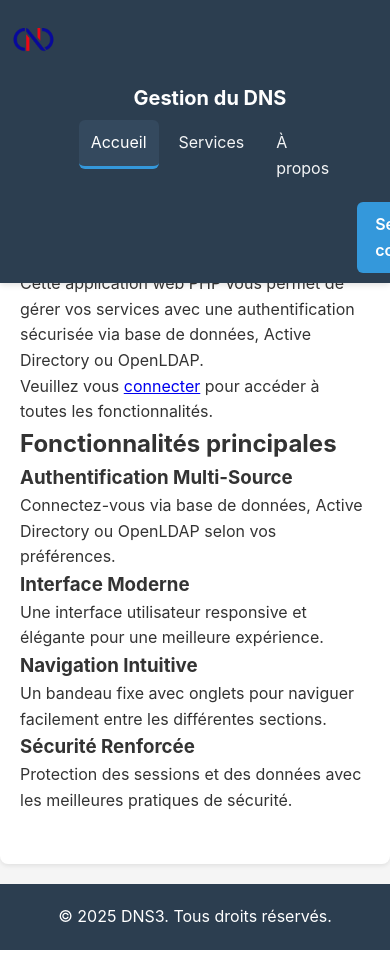
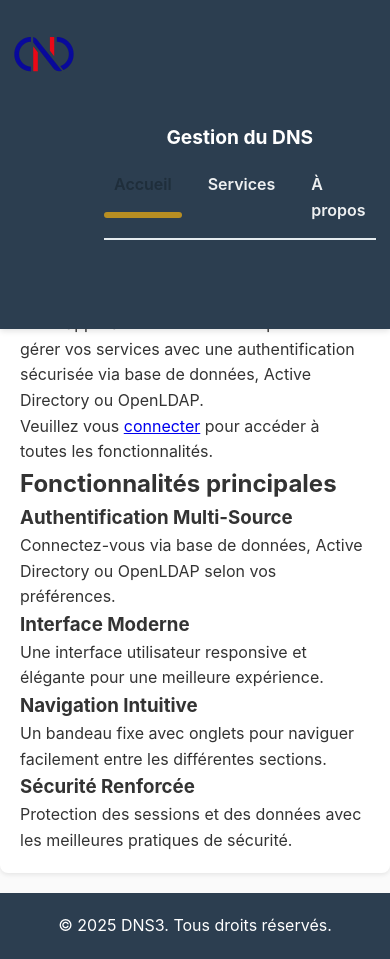
Before and after one commit to guittou/dns3, a PHP site: page /index.php in a window 390 px wide. Run offline with PHP 8.4, Linux system fonts and the light colour scheme.

Commit message:
Refactor CSS styles for header and layout adjustments
Updated various CSS styles for layout, colors, and responsiveness.

```diff
--- a/assets/css/style.css
+++ b/assets/css/style.css
@@ -1,5 +1,5 @@
-/* Global Styles */
 :root{
+    /* branding / palette — adapte si tu veux les couleurs exactes du logo */
     --brand-color: #2c3e50;
     --brand-dark: #34495e;
     --accent: #3498db;
@@ -7,55 +7,61 @@
     --danger: #e74c3c;
     --danger-dark: #c0392b;
     --text-on-brand: #ffffff;
+
+    /* variables pour onglets (inspirées du bandeau) */
+    --tab-line: #e5ebef;
+    --tab-underline: #B88E22;
+    --tab-accent: #333;
+    --tab-text: #1F2E3B;
 }
 
 /* Reset */
 * { margin: 0; padding: 0; box-sizing: border-box; }
 
-/* Body padding-top must match header height so content is not hidden under fixed header */
+/* Body padding-top must match header height so content is visible below fixed header */
 body {
     font-family: -apple-system, BlinkMacSystemFont, 'Segoe UI', Roboto, 'Helvetica Neue', Arial, sans-serif;
     line-height: 1.6;
     color: #333;
-    background-color: #f5f5f5;
-    padding-top: 124px; /* header height (see below) */
+    background-color: #fafafa;
+    padding-top: 180px; /* adjust to header height below (≈ 180px) */
 }
 
-/* Fixed header full-width */
+/* Fixed Header */
 .fixed-header {
     position: fixed;
     top: 0;
     left: 0;
     right: 0;
-    background-color: var(--brand-color);
+    background: var(--brand-color);
     color: var(--text-on-brand);
     box-shadow: 0 2px 6px rgba(0,0,0,0.12);
     z-index: 1000;
 }
 
-/* Grid: left | center | right, with two rows (title+nav stacked in center).
-   Add small horizontal padding so logo/button aren't glued to viewport edge. */
+/* Grid layout: left | center | right.
+   Add a small horizontal padding (12px) so logo/button aren't glued to viewport edge. */
 .header-grid {
     display: grid;
-    grid-template-columns: auto 1fr auto; /* left | center | right */
-    grid-template-rows: auto auto;         /* row1: title, row2: nav */
+    grid-template-columns: auto 1fr auto;
+    grid-template-rows: auto auto; /* title + tabs (stacked center) */
     align-items: center;
     column-gap: 16px;
-    padding: 0 12px;        /* small padding from edges as requested */
+    padding: 0 12px;       /* léger padding demandé */
     width: 100%;
-    height: 124px;          /* header total height; adjust if needed */
+    height: 180px;         /* header total height */
 }
 
-/* LEFT: logo near left, but with header-grid padding so not flush to viewport edge */
+/* LEFT: logo area, flush to the left but kept away from viewport edge by header-grid padding */
 .header-left {
     grid-column: 1;
-    grid-row: 1 / span 2; /* span both rows vertically */
-    justify-self: start;  /* left edge of grid cell (plus padding) */
+    grid-row: 1 / span 2;
+    justify-self: start;
     display: flex;
     align-items: center;
 }
 
-/* CENTER: title (row 1) and nav (row 2) stacked, centered */
+/* CENTER: title (row 1) and nav (row 2) stacked and centered */
 .header-center {
     grid-column: 2;
     grid-row: 1 / span 2;
@@ -65,72 +71,90 @@
     justify-content: center;
 }
 
-/* Constrain nav width so tabs remain centered under title within max width */
+/* Constrain nav width so tabs remain centered under title */
 .nav-inner {
     width: 100%;
-    max-width: 1000px;
+    max-width: 1100px;
     display: flex;
     justify-content: center;
+    border-bottom: 3px solid var(--tab-line); /* trait de séparation comme dans le bandeau */
+    padding-bottom: 8px;
+    margin-top: 8px;
 }
 
 /* RIGHT: auth button area */
 .header-right {
     grid-column: 3;
     grid-row: 1 / span 2;
-    justify-self: end;     /* right edge of grid cell (minus padding) */
+    justify-self: end;
     display: flex;
     align-items: center;
     gap: 12px;
 }
 
-/* Logo */
-.logo {
-    display:flex;
-    align-items:center;
-    text-decoration:none;
-    color:var(--text-on-brand);
-    font-weight:700;
-}
-
+/* Logo sizing: 150px as requested */
 .logo-img {
-    height: 96px;   /* adjust if you want larger/smaller */
+    height: 150px;    /* <-- taille demandée */
     display: inline-block;
     object-fit: contain;
     margin-right: 12px;
 }
 
-/* Site title centered in banner */
+/* Site title centered in banner (stacked above nav) */
 .site-title {
     color: var(--text-on-brand);
     font-size: 1.6rem;
     font-weight: 700;
-    margin-bottom: 6px;
+    margin: 0;
     text-align: center;
 }
 
-/* Navigation Tabs */
+/* Tabs styling (inspired from bandeau.php) */
 .nav-tabs {
-    display:flex;
-    list-style:none;
-    gap:8px;
+    display: flex;
+    list-style: none;
+    gap: 16px;
     margin: 0;
     padding: 0;
 }
 
-.nav-tabs li { margin:0; }
+.nav-tabs li { margin: 0; }
 
-.nav-tabs a {
-    display:block;
-    padding: 10px 14px; /* smaller vertical padding because header already tall */
-    color: rgba(255,255,255,0.95);
-    text-decoration:none;
-    border-bottom:3px solid transparent;
-    transition: background-color .15s ease;
+.nav-tab {
+    display: inline-block;
+    padding: 8px 14px;
+    color: rgba(255,255,255,0.92);
+    text-decoration: none;
+    font-weight: 600;
+    background: none;
+    border: none;
+    cursor: pointer;
+    position: relative;
+    transition: color .15s ease;
     border-radius: 6px;
 }
 
-.nav-tabs a:hover { background-color: var(--brand-dark); color: var(--text-on-brand); }
-.nav-tabs a.active { background-color: var(--brand-dark); border-bottom:3px solid var(--accent); color: var(--text-on-brand); }
+.nav-tab:hover {
+    color: var(--tab-accent);
+    background: rgba(255,255,255,0.02);
+}
+
+/* Active tab: text color and underline bar (full width) */
+.nav-tab.active {
+    color: var(--tab-text);
+}
+
+/* Active underline: use ::after to display the colored underline like in bandeau */
+.nav-tab.active::after {
+    content: '';
+    position: absolute;
+    left: 0;
+    right: 0;
+    bottom: -12px; /* place under the nav-inner border */
+    height: 6px;
+    background: var(--tab-underline);
+    border-radius: 3px;
+}
 
 /* Buttons */
 .btn {
@@ -148,24 +172,30 @@
 
 /* Main content area */
 .main-content {
-    max-width:1400px;
-    margin:20px auto;
-    padding:20px;
-    background:#fff;
-    border-radius:8px;
-    box-shadow:0 2px 4px rgba(0,0,0,0.08);
-    min-height: calc(100vh - 180px);
+    max-width: 1400px;
+    margin: 20px auto;
+    padding: 20px;
+    background: #fff;
+    border-radius: 8px;
+    box-shadow: 0 2px 4px rgba(0,0,0,0.08);
+    min-height: calc(100vh - 260px);
 }
 
 /* Footer */
-.footer { background: var(--brand-color); color: var(--text-on-brand); padding:20px 0; text-align:center; margin-top:20px; }
+.footer {
+    background: var(--brand-color);
+    color: var(--text-on-brand);
+    padding: 20px 0;
+    text-align: center;
+    margin-top: 20px;
+}
 
-/* Responsive behavior: stack elements on small screens */
+/* Responsive: stack on small screens */
 @media (max-width: 880px) {
-    body { padding-top: 180px; }
+    body { padding-top: 220px; }
     .header-grid {
         grid-template-columns: 1fr;
-        grid-template-rows: auto auto auto; /* left, title, nav, right stacked */
+        grid-template-rows: auto auto auto;
         row-gap: 8px;
         height: auto;
         padding: 10px 12px;
@@ -173,7 +203,8 @@
     .header-left { justify-self: center; grid-row: 1; }
     .header-center { grid-row: 2; }
     .header-right { justify-self: center; grid-row: 3; }
-    .logo-img { height: 64px; margin-right: 8px; }
-    .site-title { font-size: 1.25rem; }
-    .nav-tabs a { padding: 10px 12px; }
+    .logo-img { height: 96px; }
+    .site-title { font-size: 1.2rem; margin-bottom: 4px; }
+    .nav-inner { border-bottom: 2px solid var(--tab-line); padding-bottom: 6px; }
+    .nav-tab { padding: 8px 10px; }
 }
```
